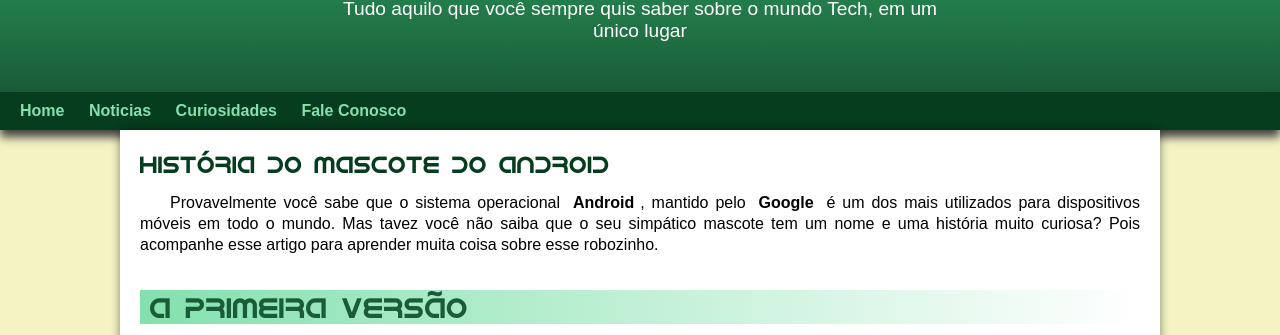
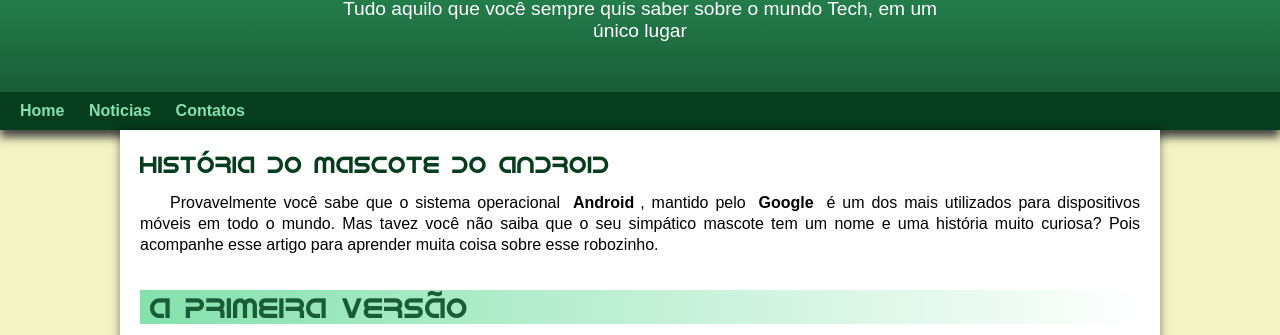
Before and after one commit to Dev-credot/ProjetoAndroid, a plain HTML site: page index.html in a window 1280 px wide. Shown: the part 123-458 px from the top of the page. Drawn offline with Linux system fonts and the light colour scheme.

Commit message:
Uma mundança no index

```diff
--- a/index.html
+++ b/index.html
@@ -16,8 +16,7 @@
     <nav>
         <a href="#">Home</a>
         <a href="#">Noticias</a>
-        <a href="">Curiosidades</a>
-        <a href="">Fale Conosco</a>
+        <a href="">Contatos</a>
     </nav>
     <main>
         <article>
```
